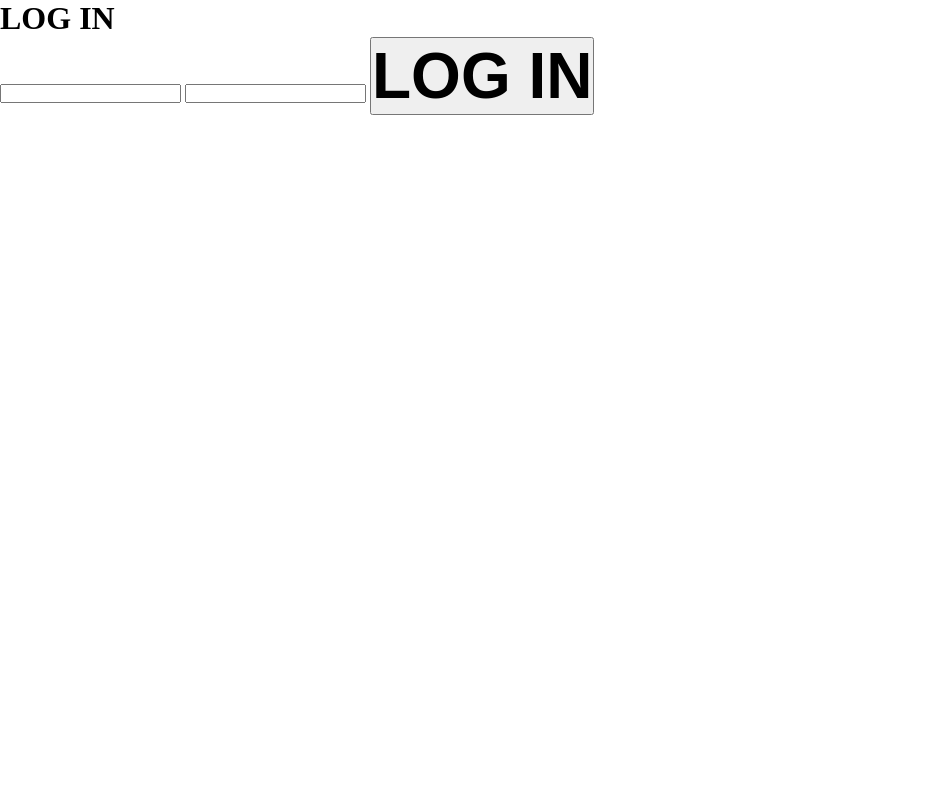
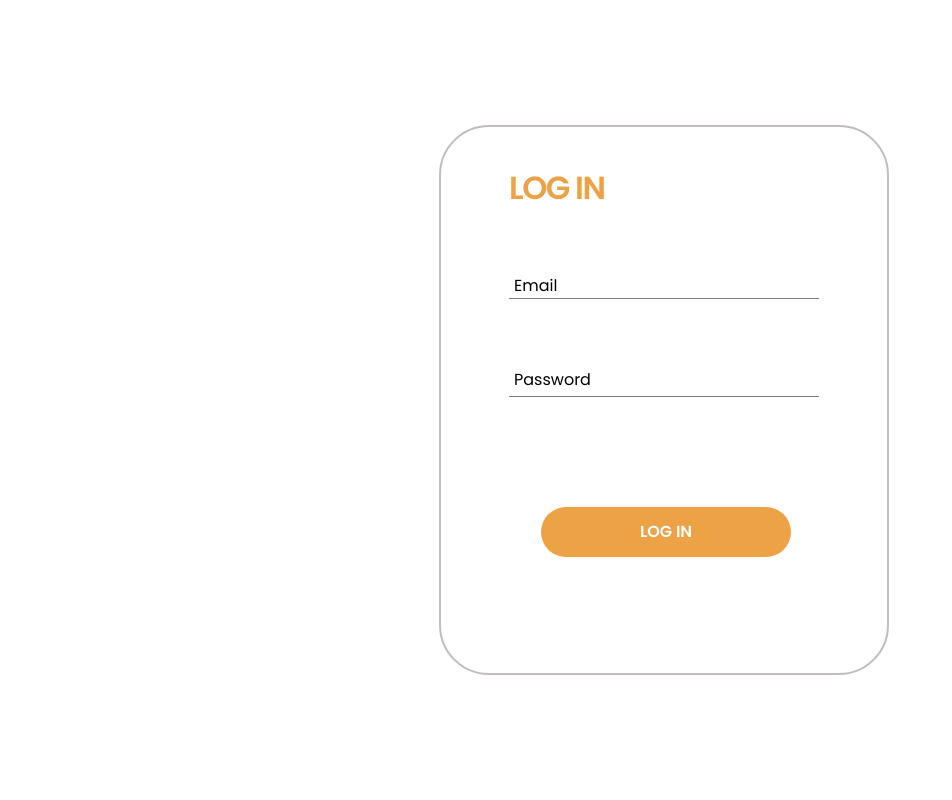
Before and after one commit to irebealain/voting-system, a PHP site: page /admin.php in a window 1280 px wide. Shown: the whole page, without its empty margins (0-952 px from the left). Run offline with PHP 8.4, Linux system fonts and the light colour scheme.

Commit message:
new commit

```diff
--- a/admin.css
+++ b/admin.css
@@ -1,14 +1,241 @@
+@import url('https://fonts.googleapis.com/css2?family=Poppins:ital,wght@0,100;0,200;0,300;0,400;0,500;0,600;0,700;0,800;0,900;1,100;1,200;1,300;1,400;1,500;1,600;1,700;1,800;1,900&display=swap');
+/* .poppins-thin {
+    font-family: "Poppins", sans-serif;
+    font-weight: 100;
+    font-style: normal;
+  }
+
+  .poppins-thin-italic {
+    font-family: "Poppins", sans-serif;
+    font-weight: 100;
+    font-style: italic;
+  }
+
+  .poppins-extralight {
+    font-family: "Poppins", sans-serif;
+    font-weight: 200;
+    font-style: normal;
+  }
+
+  .poppins-extralight-italic {
+    font-family: "Poppins", sans-serif;
+    font-weight: 200;
+    font-style: italic;
+  }
+
+  .poppins-light {
+    font-family: "Poppins", sans-serif;
+    font-weight: 300;
+    font-style: normal;
+  }
+
+  .poppins-light-italic {
+    font-family: "Poppins", sans-serif;
+    font-weight: 300;
+    font-style: italic;
+  }
+
+  .poppins-regular {
+    font-family: "Poppins", sans-serif;
+    font-weight: 400;
+    font-style: normal;
+  }
+
+  .poppins-regular-italic {
+    font-family: "Poppins", sans-serif;
+    font-weight: 400;
+    font-style: italic;
+  }
+
+  .poppins-medium {
+    font-family: "Poppins", sans-serif;
+    font-weight: 500;
+    font-style: normal;
+  }
+
+  .poppins-medium-italic {
+    font-family: "Poppins", sans-serif;
+    font-weight: 500;
+    font-style: italic;
+  }
+
+  .poppins-semibold {
+    font-family: "Poppins", sans-serif;
+    font-weight: 600;
+    font-style: normal;
+  }
+
+  .poppins-semibold-italic {
+    font-family: "Poppins", sans-serif;
+    font-weight: 600;
+    font-style: italic;
+  }
+
+  .poppins-bold {
+    font-family: "Poppins", sans-serif;
+    font-weight: 700;
+    font-style: normal;
+  }
+
+  .poppins-bold-italic {
+    font-family: "Poppins", sans-serif;
+    font-weight: 700;
+    font-style: italic;
+  }
+
+  .poppins-extrabold {
+    font-family: "Poppins", sans-serif;
+    font-weight: 800;
+    font-style: normal;
+  }
+
+  .poppins-extrabold-italic {
+    font-family: "Poppins", sans-serif;
+    font-weight: 800;
+    font-style: italic;
+  }
+
+  .poppins-black {
+    font-family: "Poppins", sans-serif;
+    font-weight: 900;
+    font-style: normal;
+  }
+
+  .poppins-black-italic {
+    font-family: "Poppins", sans-serif;
+    font-weight: 900;
+    font-style: italic;
+  } */
+
 * {
     margin: 0;
     padding: 0;
     box-sizing: border-box;
+    font-family: "Poppins", sans-serif;
+    /* font-weight: 400; */
+    font-style: normal;
 }
 body {
+    background-color: #fff;
+}
+section {
+    display: flex;
+    justify-content: center;
+    align-items: center;
+    min-height: 100vh;
+    width: 100%;
+}
+.form-box{
+    position: relative;
+    width: 450px;
+    height: 550px;
+    background: transparent;
+    border: 2px solid rgba(134, 124, 124, 0.5);
+    border-radius: 50px;
+    display: flex;
+    justify-content: center;
+    align-items: center;
+    padding-top: 5rem;
+    margin-left: 3rem;
+}
+h2{
+    font-size: 2em;
+    color: #EDA246;
+    margin-top: -10rem;
+    font-family: "Poppins", sans-serif;
+    font-weight: 600;
+    font-style: normal;
+    letter-spacing: -1.5px;
+}
+.inputbox{
+    position: relative;
+    margin: 30px 0;
+    width: 310px;
+    border-bottom: 1.5px solid rgb(134 124 124);
+}
+.inputbox label{
+    position: absolute;
+    top: 60%;
+    left: 5px;
+    transform: translateY(-10%);
+    color: #000;
+    font-size: 1em;
+    pointer-events: none;
+    transition: .5s;
+}
+
+input:focus ~ label,
+input:valid ~ label{
+    top: -1px;
+}
+
+.inputbox input{
+    width: 100%;
+    height: 35px;
+    background: transparent;
+    border: none;
+    outline: none;
+    font-size: 1em;
+    padding: 0 0px 0 5px;
+    color: #000;
+    margin-top: 21px;
+}
+#password {
+    margin-top: 2rem;
+}
+.inputbox ion-icon{
+    position: absolute;
+    right: 8px;
+    color: #000;
+    font-size: 1.2em;
+    top: 20px;
+}
+.forget{
+    margin: 15px 0 15px;
+    font-size: .9em;
+    color: #000;
+    padding: 5px;
+    justify-content: center;
 
 }
+.forget label input{
+    margin-right: 3px;
+}
+.forget label a{
+    color: #000;
+    text-decoration: none;
+    font-weight: 800;
+}
+.forget label a:hover{
+
+    text-decoration: underline;
+}
+.register{
+    font-size: .9em;
+    color: #000;
+    text-align: center;
+    margin: 25px 0 10px;
+}
+.register p a{
+    text-decoration: none;
+    color: #000;
+    font-weight: 800;
+}
+.register p a:hover{
+    text-decoration: underline;
+}
 button {
-    font-size: 4rem;
+    font-size: 1em;
     font-weight: bold;
-    max-width: 40rem;
-    max-height: 10rem;
+    background-color: #EDA246;
+    width: 250px;
+    height: 50px;
+    margin-top: 5rem;
+    margin-left: 2rem;
+    color: #fff;
+    border: none;
+    outline: none;
+    cursor: pointer;
+    font-weight: 600;
+    border-radius: 40px;
 }
--- a/admin.php
+++ b/admin.php
@@ -7,12 +7,25 @@
     <title>Admin-login</title>
 </head>
 <body>
-    <h1>LOG IN</h1>
-    <label for="">
-        <input type="text" name="" id="">
-    </label>
+<section>
+   <div class="form-box">
+     <div class="form-value">
+       <form action="">
+         <h2>LOG IN</h2>
 
-    <input type="password" name="" id="">
-    <button type="submit">LOG IN</button>
+         <div class="inputbox">
+           <input type="email" required>
+           <label for="">Email</label>
+         </div>
+         <div class="inputbox">
+           <input type="password" id="password" required>
+           <label for="password">Password</label>
+         </div>
+         <button>LOG IN</button>
+       </form>
+     </div>
+
+   </div>
+ </section>
 </body>
 </html>
```
